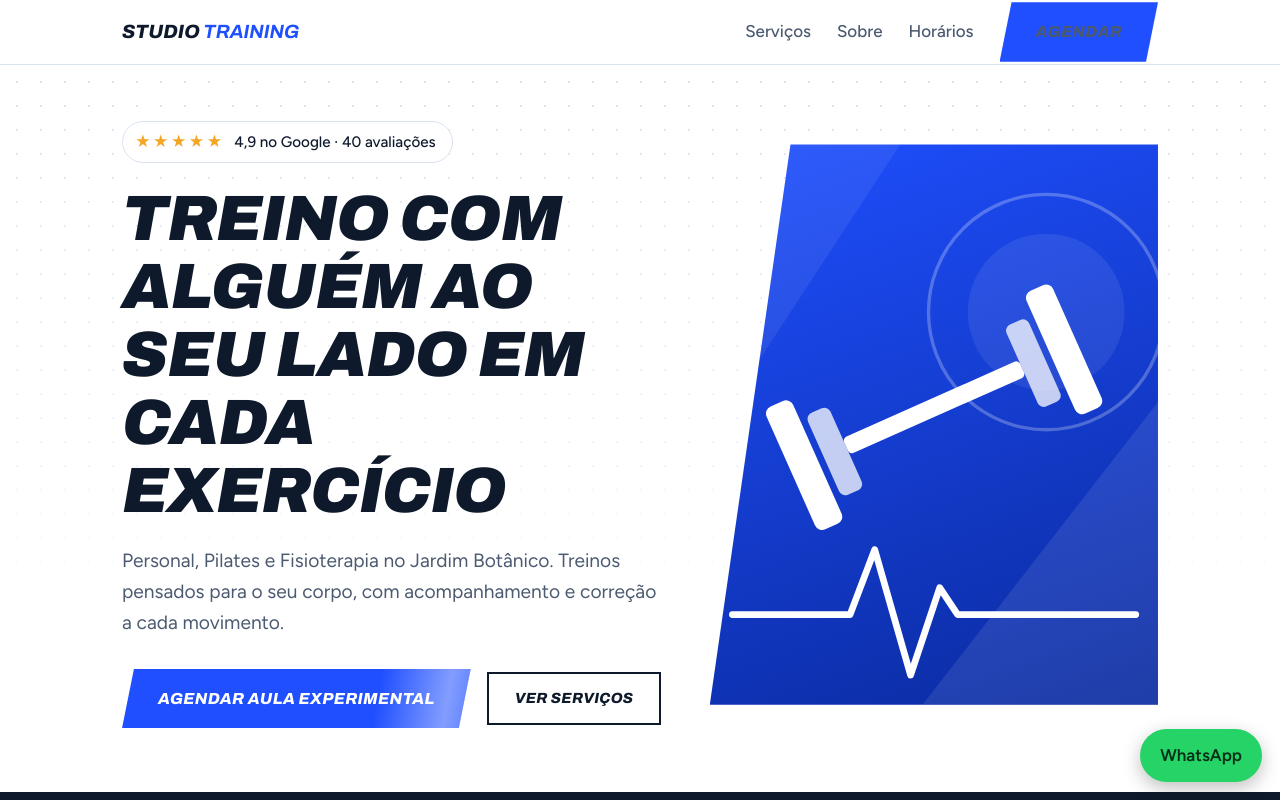
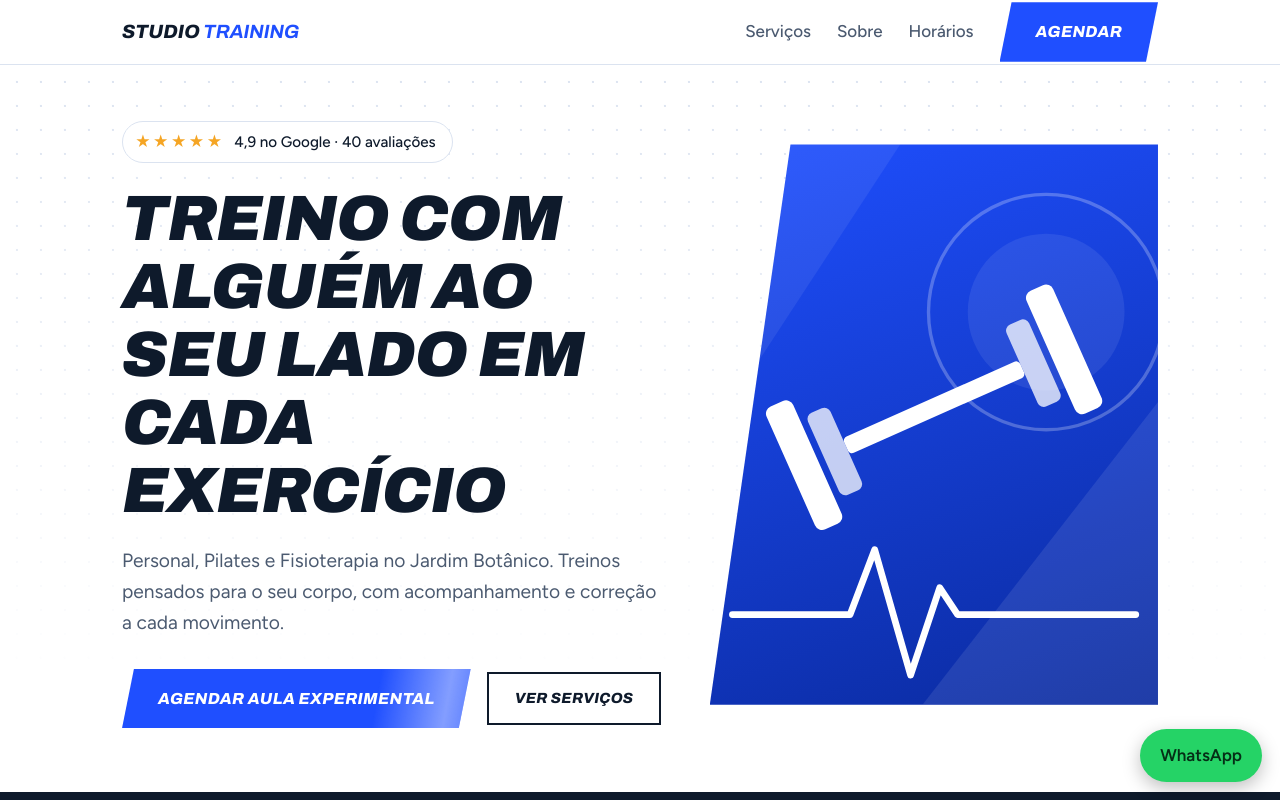
Before and after one commit to antonydias425-tech/studio-training, a plain HTML site: page index.html in a window 1280 px wide. Shown: the top 800 px of the page. Drawn offline with Linux system fonts and the light colour scheme.

Commit message:
Add files via upload

```diff
--- a/style.css
+++ b/style.css
@@ -148,3 +148,6 @@ header.top nav a:not(.btn):hover::after{transform:scaleX(1)}
 @keyframes draw{to{stroke-dashoffset:0}}
 .pulse{stroke-dasharray:600;stroke-dashoffset:600;animation:draw 2.4s .9s ease forwards}
 @media(prefers-reduced-motion:reduce){.pulse{animation:none;stroke-dashoffset:0}}
+
+/* corrige contraste do botao Agendar no cabecalho */
+header.top nav a.btn,header.top nav a.btn:hover{color:var(--accent-ink)}
```
